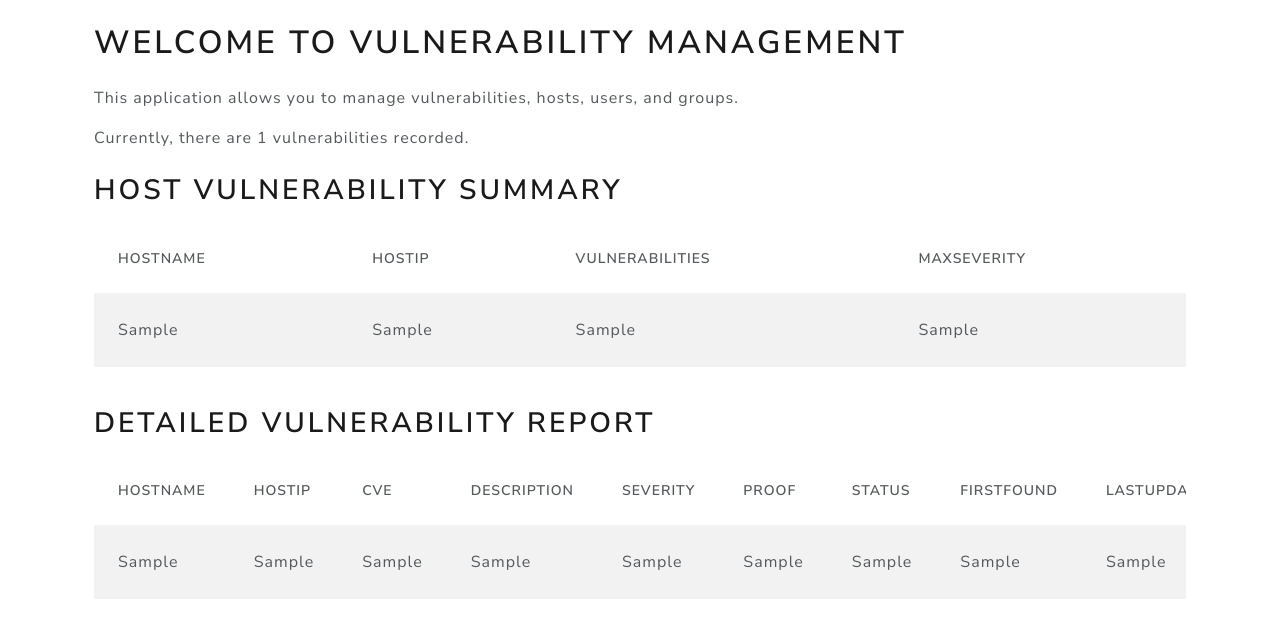
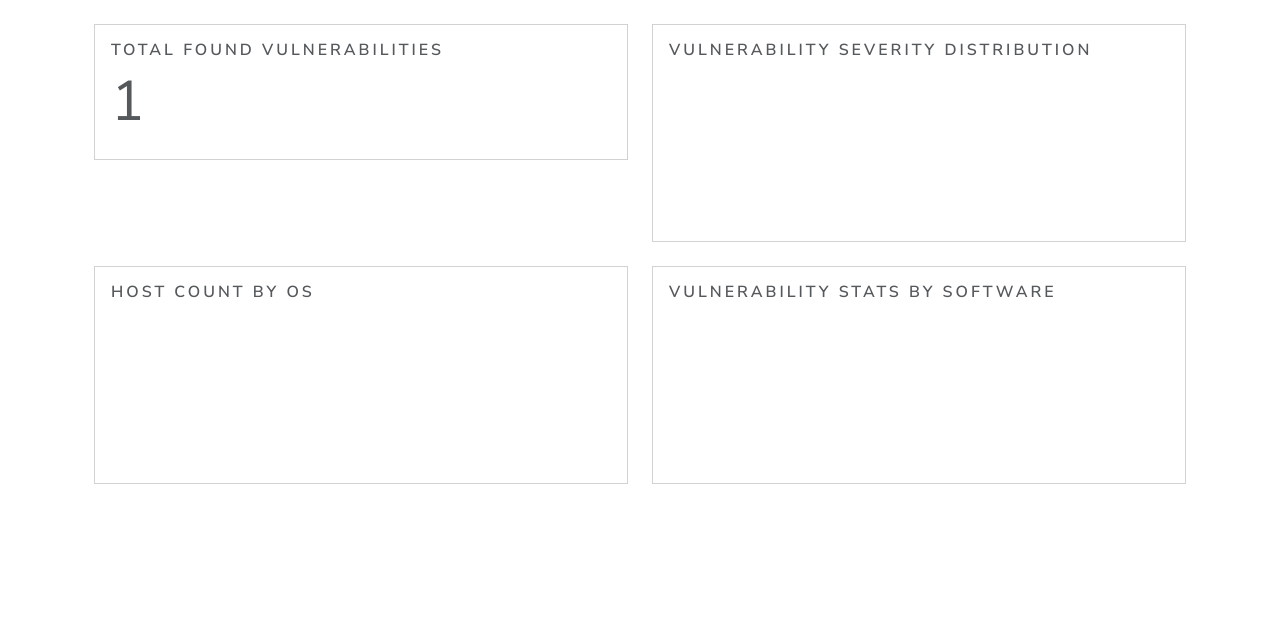
Before and after one commit to jorgesoft/django-vulns, a Django app: template dashboard/templates/dashboard/home.html in a window 1280 px wide. Shown: the part 92-730 px from the top of the page. Run offline with Django 5.2, Linux system fonts and the light colour scheme; the template is opened without the code that fills it: most values are stand-ins (such as "Sample title", 1, 10 or a date in 2020); a map, chart or similar area stays blank; some libraries are stand-ins or nearby versions.

Commit message:
django,js,html craeted home screen initial dashboard

```diff
--- a/dashboard/templates/dashboard/home.html
+++ b/dashboard/templates/dashboard/home.html
@@ -1,69 +1,62 @@
 {% extends 'base.html' %}
+{% load static %}
 
 {% block content %}
-<div class="container mt-4">
-    <h1 class="mb-4">Welcome to Vulnerability Management</h1>
-    <p>This application allows you to manage vulnerabilities, hosts, users, and groups.</p>
-    <p>Currently, there are {{ count_results }} vulnerabilities recorded.</p>
+<script src="https://cdn.jsdelivr.net/npm/chart.js"></script>
+<div class="container">
+    <div class="row">
 
-    <!-- Host Vulnerability Summary -->
-    <h2 class="mt-4 mb-3">Host Vulnerability Summary</h2>
-    <div class="table-responsive">
-        <table class="table table-striped table-hover">
-            <thead class="thead-light">
-                <tr>
-                    <th>HostName</th>
-                    <th>HostIP</th>
-                    <th>Vulnerabilities</th>
-                    <th>MaxSeverity</th>
-                </tr>
-            </thead>
-            <tbody>
-                {% for row in host_vulnerability_summary %}
-                <tr>
-                    <td>{{ row.0 }}</td>
-                    <td>{{ row.1 }}</td>
-                    <td>{{ row.2 }}</td>
-                    <td>{{ row.3 }}</td>
-                </tr>
-                {% endfor %}
-            </tbody>
-        </table>
+        <!-- Total Vulnerabilities-->
+        <div class="col-lg-6 col-md-12 mb-4">
+            <div class="card">
+                <div class="card-body">
+                    <h5 class="card-title">Total Found Vulnerabilities</h5>
+                    <h4 class="card-title display-4">{{ count_results }}</h4>
+                </div>
+            </div>
+        </div>
+
+        <!-- Vulnerability Chart -->
+        <div class="col-lg-6 col-md-12 mb-4">
+            <div class="card">
+                <div class="card-body">
+                    <h5 class="card-title">Vulnerability Severity Distribution</h5>
+                    <canvas id="vulnerabilityChart"></canvas>
+                </div>
+            </div>
+        </div>
+
+        <!-- Host Chart -->
+        <div class="col-lg-6 col-md-12 mb-4">
+            <div class="card">
+                <div class="card-body">
+                    <h5 class="card-title">Host Count by OS</h5>
+                    <canvas id="hostChart"></canvas>
+                </div>
+            </div>
+        </div>
+
+        <!-- Software Chart -->
+        <div class="col-lg-6 col-md-12 mb-4">
+            <div class="card">
+                <div class="card-body">
+                    <h5 class="card-title">Vulnerability Stats by Software</h5>
+                    <canvas id="softwareChart"></canvas>
+                </div>
+            </div>
+        </div>
     </div>
 
-    <!-- Detailed Vulnerability Report -->
-    <h2 class="mt-4 mb-3">Detailed Vulnerability Report</h2>
-    <div class="table-responsive">
-        <table class="table table-striped table-hover">
-            <thead class="thead-light">
-                <tr>
-                    <th>HostName</th>
-                    <th>HostIP</th>
-                    <th>CVE</th>
-                    <th>Description</th>
-                    <th>Severity</th>
-                    <th>Proof</th>
-                    <th>Status</th>
-                    <th>FirstFound</th>
-                    <th>LastUpdated</th>
-                </tr>
-            </thead>
-            <tbody>
-                {% for row in detailed_vulnerability_report %}
-                <tr>
-                    <td>{{ row.0 }}</td>
-                    <td>{{ row.1 }}</td>
-                    <td>{{ row.2 }}</td>
-                    <td>{{ row.3 }}</td>
-                    <td>{{ row.4 }}</td>
-                    <td>{{ row.5 }}</td>
-                    <td>{{ row.6 }}</td>
-                    <td>{{ row.7 }}</td>
-                    <td>{{ row.8 }}</td>
-                </tr>
-                {% endfor %}
-            </tbody>
-        </table>
-    </div>
+    <script src="{% static 'js/charts-setup.js' %}"></script>
+    <script>
+        console.log({{ vulnerabilities_by_rating|safe }});
+        document.addEventListener('DOMContentLoaded', function() {
+            var vulnerabilityData = JSON.parse('{{ vulnerabilities_by_rating|safe }}');
+            var hostData = JSON.parse('{{ hosts_vulnerabilities_by_os|safe }}');
+            var softwareData = JSON.parse('{{ software_stats|safe }}');
+
+            setupCharts(vulnerabilityData, hostData, softwareData);
+        });
+    </script>
 </div>
 {% endblock %}
```
Also changed, not shown: dashboard/static/js/charts-setup.js (added, +40 -0 lines), dashboard/views/home.py (+26 -12 lines).
